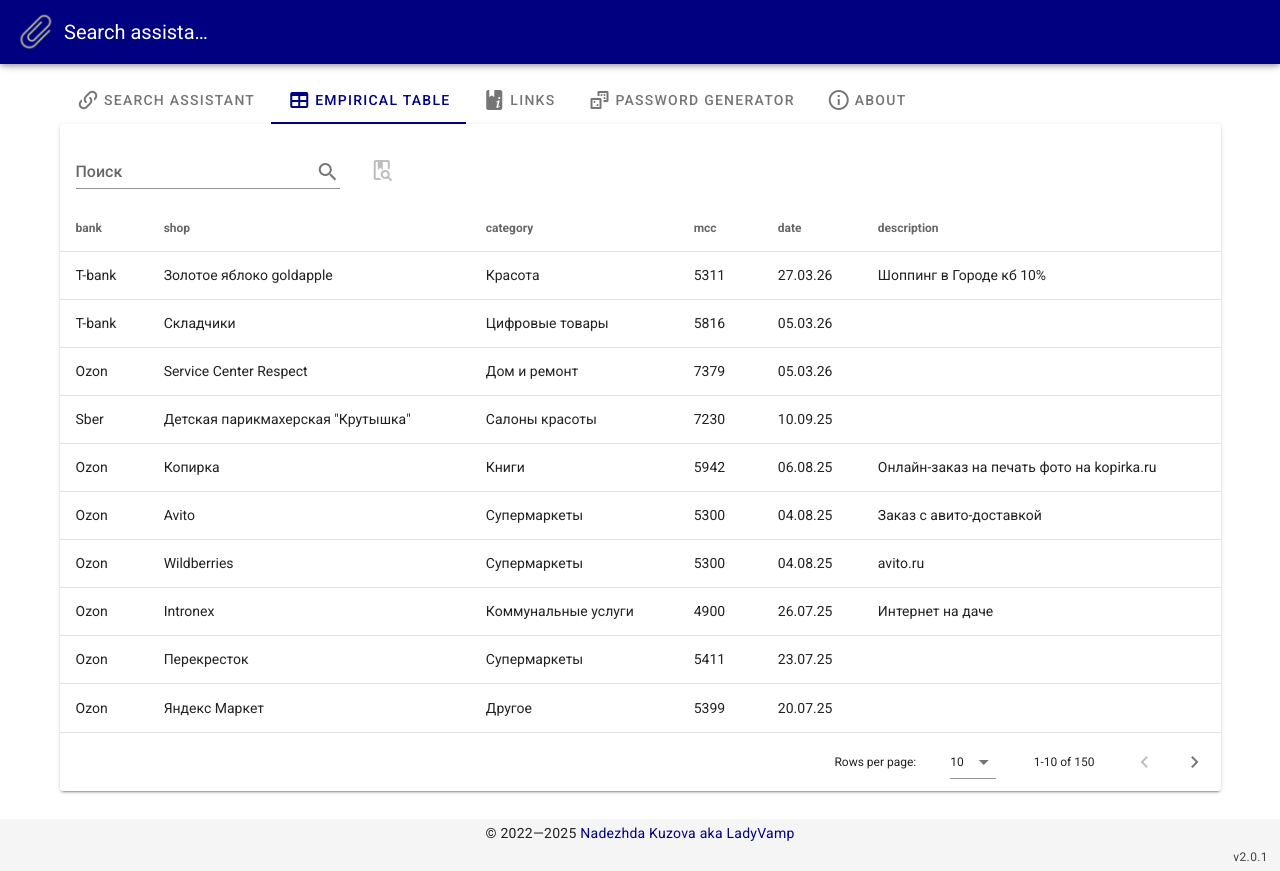
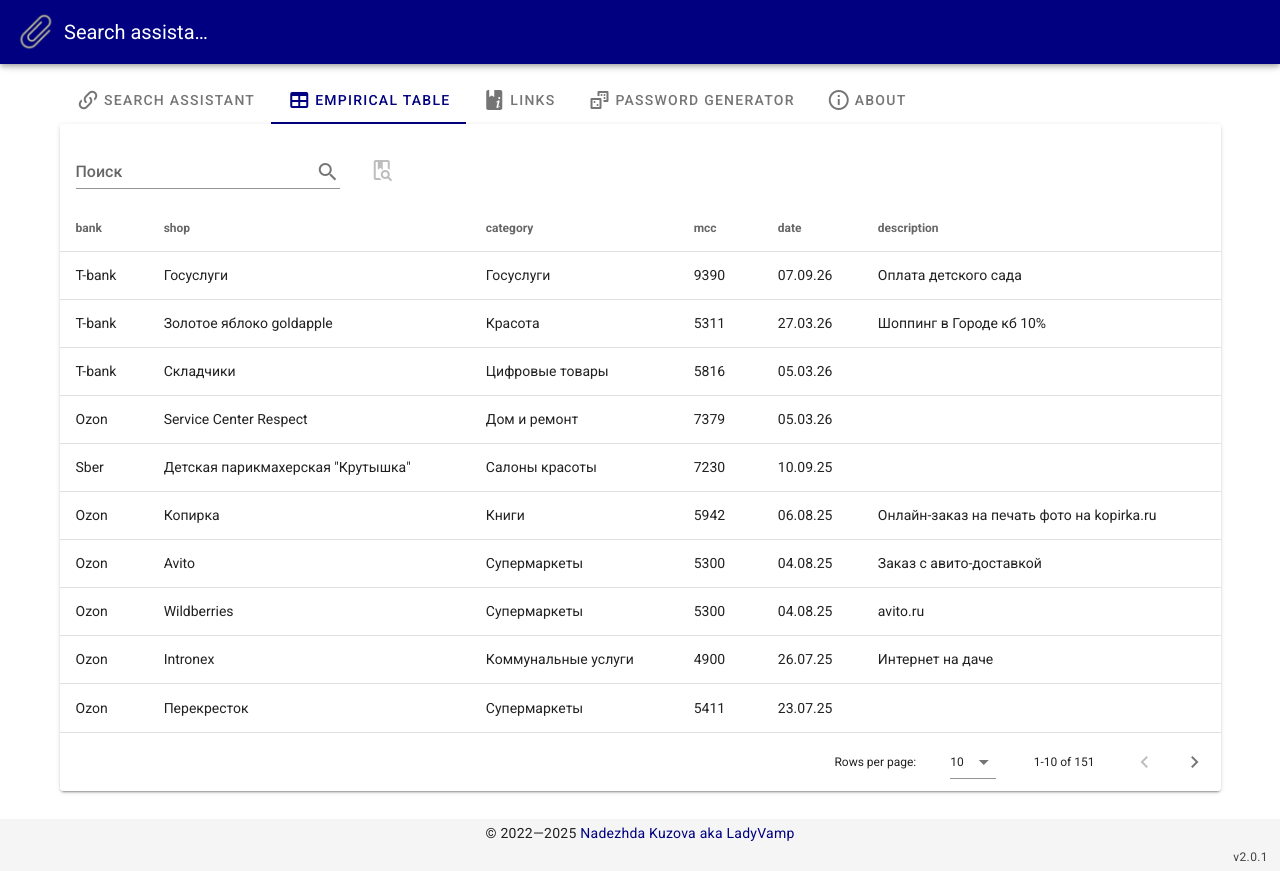
Before and after one commit to LadyVamp/search-assistant, a Vue app: page /#/empirical-table in a window 1280 px wide. Built offline with nearby package versions, Linux system fonts and the light colour scheme; what vue-yandex-metrika would draw is missing.

Commit message:
add data

```diff
--- a/src/assets/empirical-data.js
+++ b/src/assets/empirical-data.js
@@ -1087,6 +1087,14 @@ const shopCategories = [
         description: 'Шоппинг в Городе кб 10%',
     },
     {
+        bank: 'T-bank',
+        shop: 'Госуслуги',
+        category: 'Госуслуги',
+        mcc: '9390',
+        date: '07.09.26',
+        description: 'Оплата детского сада',
+    },
+    {
         bank: 'Alfa | T-bank | Sber | Mkb | Ozon | Vtb',
         shop: 'Template',
         category: '',
```
